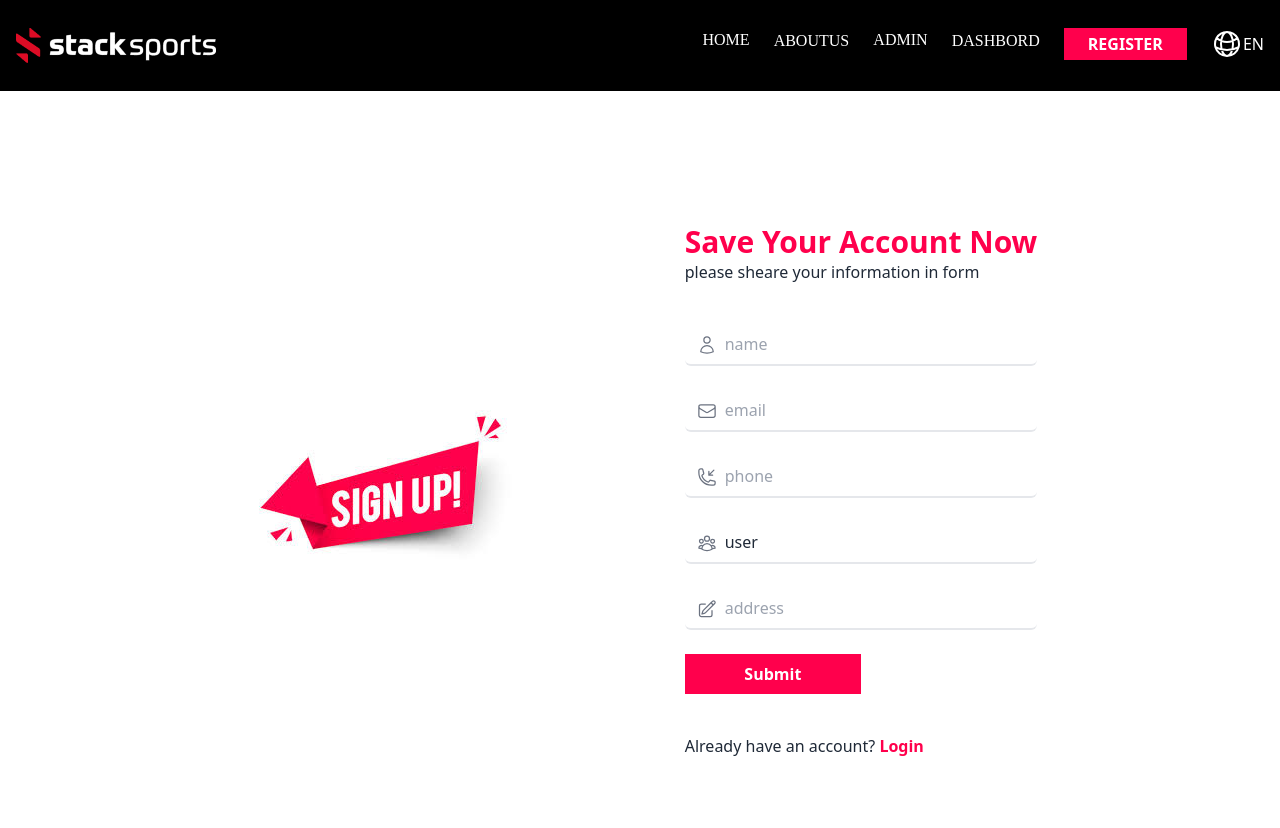
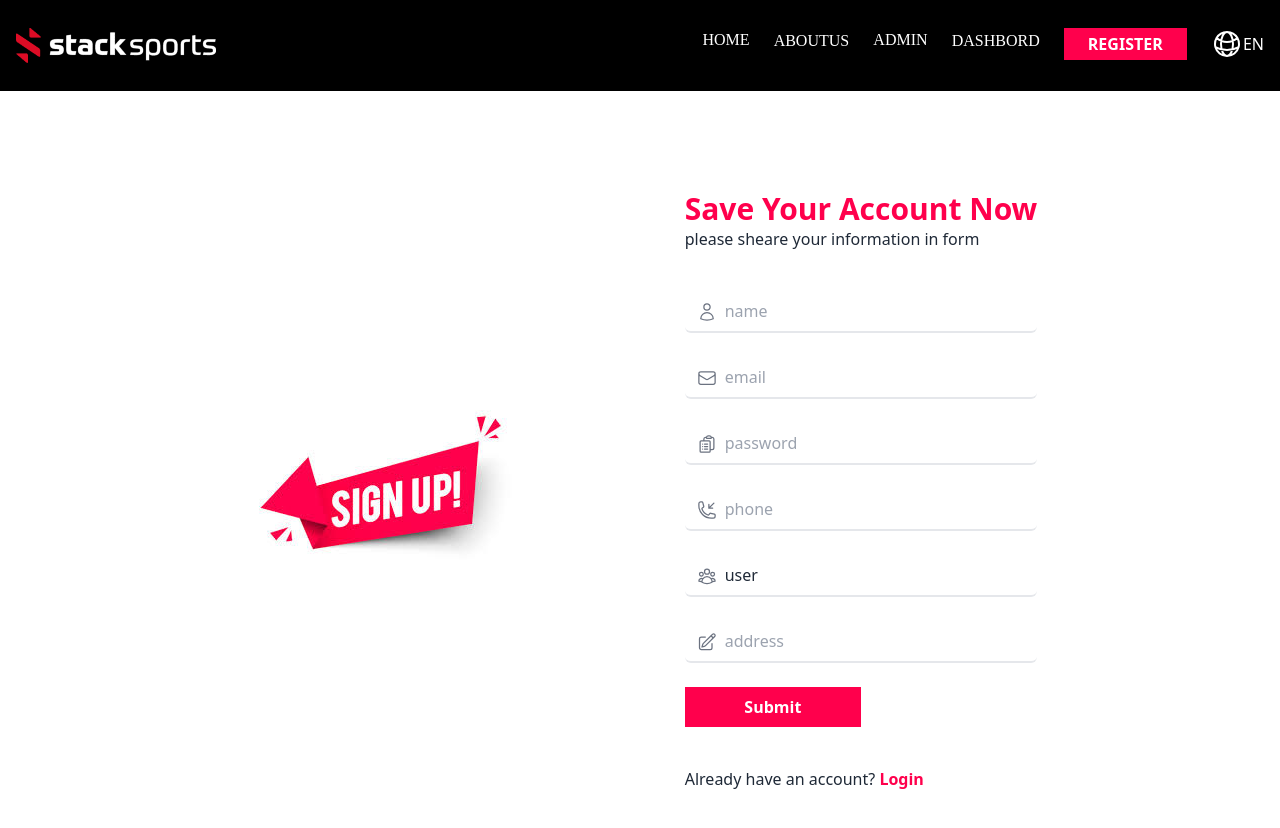
Before and after one commit to milonahmedshuvo/sports-facility-frontend, a React (Vite) app: page /register in a window 1280 px wide. Shown: the top 828 px of the page. Built offline with nearby package versions, Linux system fonts and the light colour scheme; a web font is replaced by a local one.

Commit message:
user register functionality

```diff
--- a/package.json
+++ b/package.json
@@ -10,10 +10,13 @@
     "preview": "vite preview"
   },
   "dependencies": {
+    "@reduxjs/toolkit": "^2.2.7",
     "react": "^18.3.1",
     "react-dom": "^18.3.1",
     "react-hook-form": "^7.53.0",
+    "react-hot-toast": "^2.4.1",
     "react-icons": "^5.3.0",
+    "react-redux": "^9.1.2",
     "react-router-dom": "^6.26.1"
   },
   "devDependencies": {
--- a/src/main.tsx
+++ b/src/main.tsx
@@ -3,12 +3,18 @@ import { createRoot } from 'react-dom/client'
 import './index.css'
 import { RouterProvider } from 'react-router-dom'
 import { router } from './layout/routes.tsx'
+import { Provider } from 'react-redux'
+import { store } from './redux/store.ts'
+import { Toaster } from 'react-hot-toast'
 
 
 
 createRoot(document.getElementById('root')!).render(
   <StrictMode>
+    <Provider store={store} >
     <RouterProvider router={router} ></RouterProvider>
     {/* <App /> */}
+    <Toaster />
+    </Provider>
   </StrictMode>,
 )
--- a/src/page/loginPage/LoginPage.tsx
+++ b/src/page/loginPage/LoginPage.tsx
@@ -74,7 +74,8 @@ const LoginPage = () => {
           </div>
 
 
-          {/* phone filed  */}
+
+          {/* password filed  */}
           <div className="relative flex items-center my-6">
 
             <svg xmlns="http://www.w3.org/2000/svg" fill="none" viewBox="0 0 24 24" strokeWidth={1.5} stroke="currentColor" className="size-6 w-5 h-5 text-gray-500 absolute left-3">
--- a/src/page/register/Register.tsx
+++ b/src/page/register/Register.tsx
@@ -1,10 +1,14 @@
 import { Link } from 'react-router-dom';
 import signup from '../../image/signup.png'
 import { useForm, SubmitHandler } from "react-hook-form"
+import { useUserRegisterMutation } from '../../redux/api/user';
+import toast from 'react-hot-toast';
+
 
 type Inputs = {
   name: string,
   email: string,
+  password: string,
   phone: string,
   role: string;
   address: string
@@ -17,14 +21,40 @@ const Register = () => {
     register,
     handleSubmit,
     formState: { errors },
-  } = useForm<Inputs>({defaultValues: {role: 'user'}})
+  } = useForm<Inputs>({ defaultValues: { role: 'user' } })
+
+  const [ userRegister, { data, isError, isSuccess } ] = useUserRegisterMutation(undefined)
+
+
+  if(isError){
+    toast.error('User Register Filed...!!')
+  }
+
+  if(isSuccess){
+    toast.success('User Register Successfully...!!')
+    localStorage.setItem('accessToken', data.data.accessToken)
+  }
+
+
+
+
+
+
+
+
+
 
 
 
 
 
   const onSubmit: SubmitHandler<Inputs> = (data) => {
-    console.log(data)
+    // console.log(data)
+
+    userRegister({
+      data: data
+    })
+
   }
 
 
@@ -87,6 +117,25 @@ const Register = () => {
               {...register("email", { required: true })}
             />
           </div>
+
+
+          {/* password filed  */}
+          <div className="relative flex items-center my-6">
+
+            <svg xmlns="http://www.w3.org/2000/svg" fill="none" viewBox="0 0 24 24" strokeWidth={1.5} stroke="currentColor" className="size-6 w-5 h-5 text-gray-500 absolute left-3">
+              <path strokeLinecap="round" strokeLinejoin="round" d="M9 12h3.75M9 15h3.75M9 18h3.75m3 .75H18a2.25 2.25 0 0 0 2.25-2.25V6.108c0-1.135-.845-2.098-1.976-2.192a48.424 48.424 0 0 0-1.123-.08m-5.801 0c-.065.21-.1.433-.1.664 0 .414.336.75.75.75h4.5a.75.75 0 0 0 .75-.75 2.25 2.25 0 0 0-.1-.664m-5.8 0A2.251 2.251 0 0 1 13.5 2.25H15c1.012 0 1.867.668 2.15 1.586m-5.8 0c-.376.023-.75.05-1.124.08C9.095 4.01 8.25 4.973 8.25 6.108V8.25m0 0H4.875c-.621 0-1.125.504-1.125 1.125v11.25c0 .621.504 1.125 1.125 1.125h9.75c.621 0 1.125-.504 1.125-1.125V9.375c0-.621-.504-1.125-1.125-1.125H8.25ZM6.75 12h.008v.008H6.75V12Zm0 3h.008v.008H6.75V15Zm0 3h.008v.008H6.75V18Z" />
+            </svg>
+
+
+            <input
+              type="password"
+              className="pl-10 pr-10 py-2  border-b-2 rounded-md focus:outline-none w-full "
+              placeholder="password"
+              {...register("password", { required: true })}
+            />
+          </div>
+
+
 
 
           {/* phone filed  */}
--- /dev/null
+++ b/src/redux/api/user.ts
@@ -0,0 +1,26 @@
+import { createApi, fetchBaseQuery } from '@reduxjs/toolkit/query/react'
+// import type { Pokemon } from './types'
+
+
+export const userApi = createApi({
+  reducerPath: 'pokemonApi',
+  baseQuery: fetchBaseQuery({ baseUrl: 'http://localhost:5000/api/v1' }),
+  endpoints: (builder) => ({
+    userRegister: builder.mutation({
+      query: ( data ) => {
+        // console.log("redux api thke", data)
+
+        return {
+          url: `/user/create`,
+          method: "POST",
+          body: data
+         }
+      }
+    }),
+  }),
+})
+
+
+
+
+export const { useUserRegisterMutation } = userApi;
--- /dev/null
+++ b/src/redux/store.ts
@@ -0,0 +1,17 @@
+import { configureStore } from '@reduxjs/toolkit'
+import { userApi } from './api/user'
+
+export const store = configureStore({
+  reducer: {
+    [userApi.reducerPath] : userApi.reducer
+  },
+
+  middleware: (getDefaultMiddleware) =>
+    getDefaultMiddleware().concat(userApi.middleware),
+})
+
+
+
+
+export type RootState = ReturnType<typeof store.getState>
+export type AppDispatch = typeof store.dispatch
```
Also changed, not shown: 1 other file (tests, documents, lock files or other folders).
